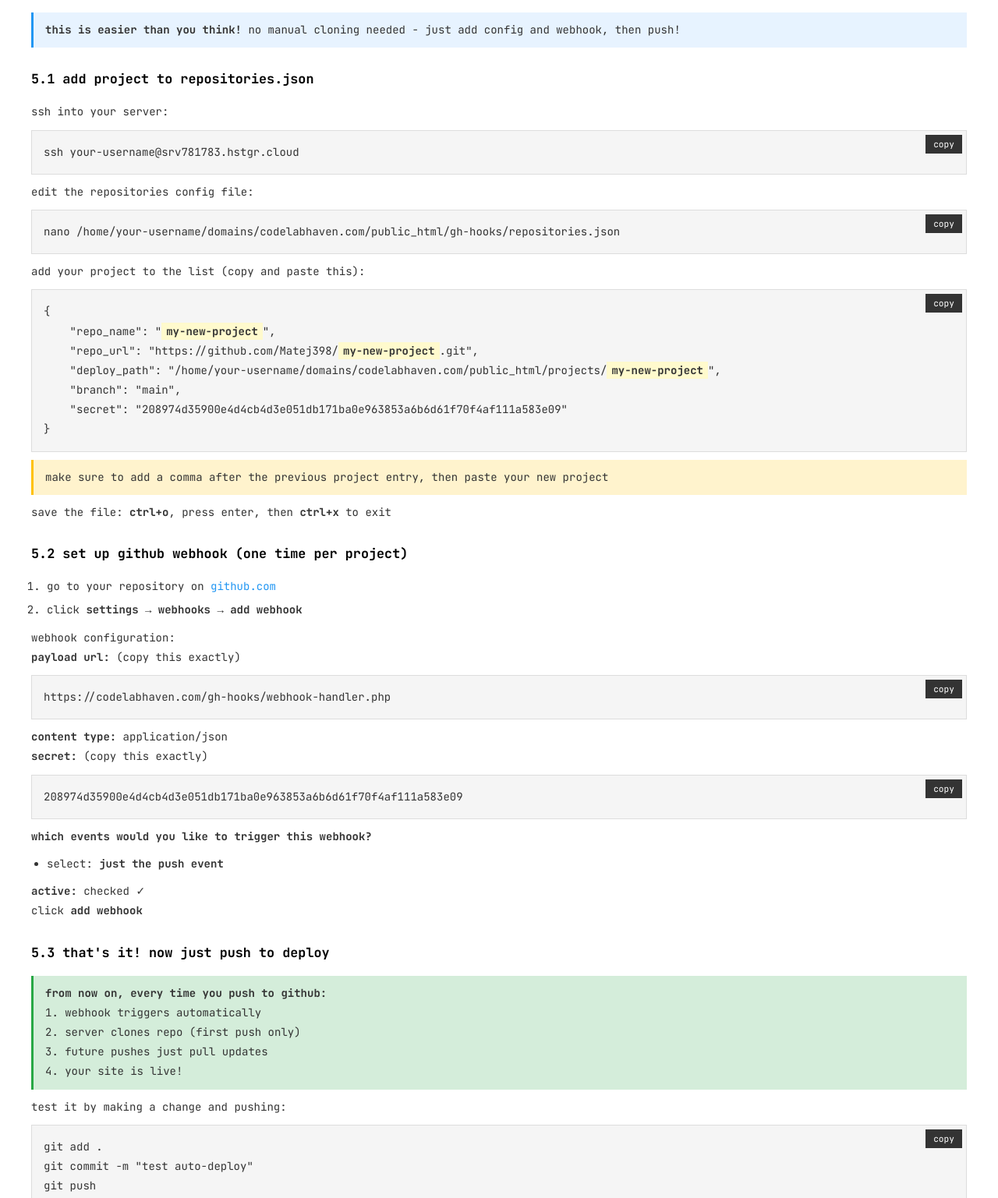
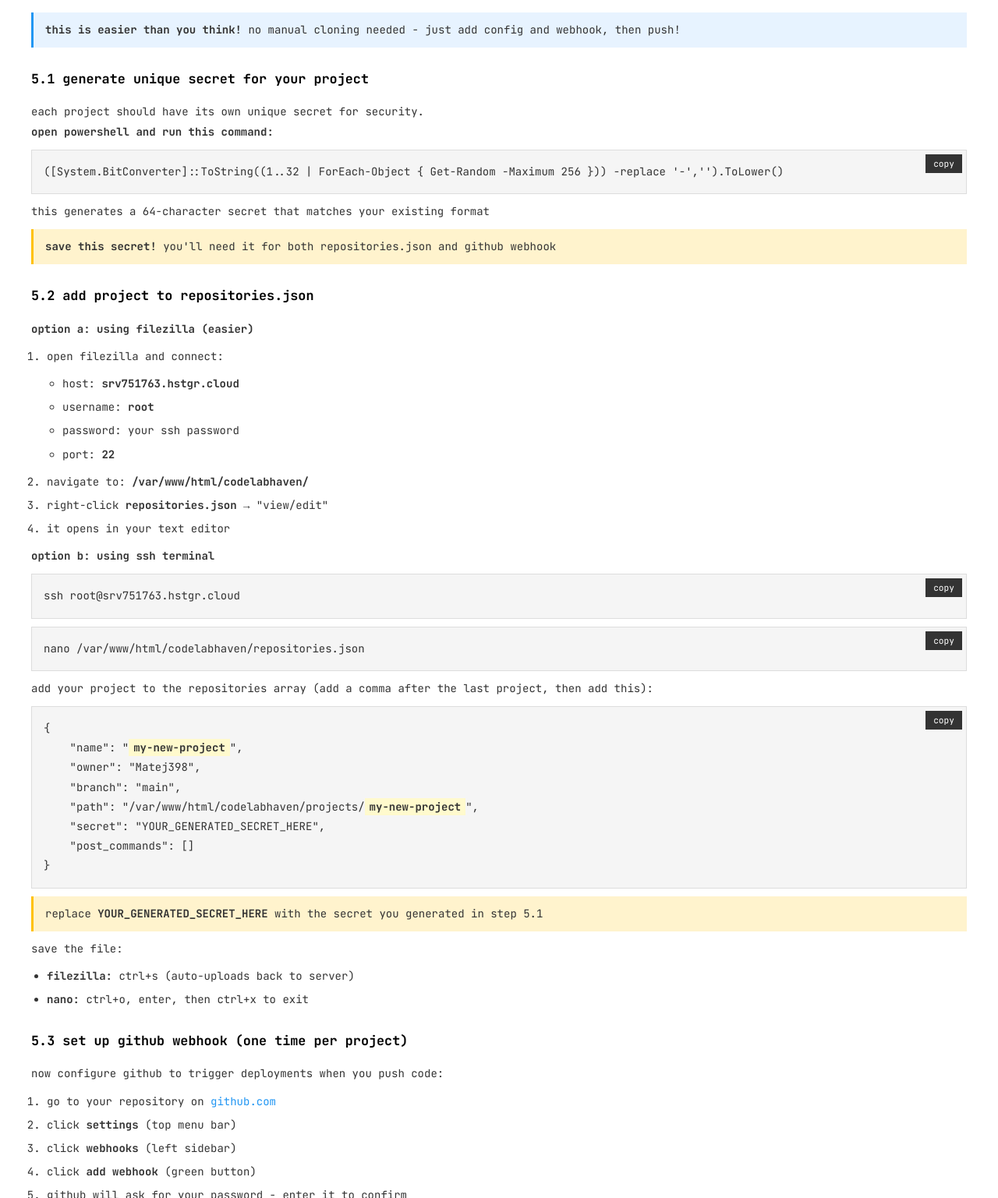
Before and after one commit to Matej398/deployment_guide, a plain HTML site: page index.html in a window 1280 px wide. Shown: the part 2400-3937 px from the top of the page at 78% size. Drawn offline with Linux system fonts and the light colour scheme.

Commit message:
test auto-deploy1

```diff
--- a/index.html
+++ b/index.html
@@ -615,43 +615,82 @@ git push</code>
                 <strong>this is easier than you think!</strong> no manual cloning needed - just add config and webhook, then push!
             </div>
 
-            <h3>5.1 add project to repositories.json</h3>
-            <p>ssh into your server:</p>
+            <h3>5.1 generate unique secret for your project</h3>
+            <p>each project should have its own unique secret for security.</p>
+
+            <p><strong>open powershell and run this command:</strong></p>
             <div class="code-block">
-                <code>ssh your-username@srv781783.hstgr.cloud</code>
+                <code>([System.BitConverter]::ToString((1..32 | ForEach-Object { Get-Random -Maximum 256 })) -replace '-','').ToLower()</code>
                 <button class="copy-btn" onclick="copyCode(this)">copy</button>
             </div>
 
-            <p>edit the repositories config file:</p>
+            <p>this generates a 64-character secret that matches your existing format</p>
+
+            <div class="warning">
+                <strong>save this secret!</strong> you'll need it for both repositories.json and github webhook
+            </div>
+
+            <h3>5.2 add project to repositories.json</h3>
+
+            <p><strong>option a: using filezilla (easier)</strong></p>
+            <ol>
+                <li>open filezilla and connect:
+                    <ul>
+                        <li>host: <strong>srv751763.hstgr.cloud</strong></li>
+                        <li>username: <strong>root</strong></li>
+                        <li>password: your ssh password</li>
+                        <li>port: <strong>22</strong></li>
+                    </ul>
+                </li>
+                <li>navigate to: <strong>/var/www/html/codelabhaven/</strong></li>
+                <li>right-click <strong>repositories.json</strong> → "view/edit"</li>
+                <li>it opens in your text editor</li>
+            </ol>
+
+            <p><strong>option b: using ssh terminal</strong></p>
             <div class="code-block">
-                <code>nano /home/your-username/domains/codelabhaven.com/public_html/gh-hooks/repositories.json</code>
+                <code>ssh root@srv751763.hstgr.cloud</code>
+                <button class="copy-btn" onclick="copyCode(this)">copy</button>
+            </div>
+            <div class="code-block">
+                <code>nano /var/www/html/codelabhaven/repositories.json</code>
                 <button class="copy-btn" onclick="copyCode(this)">copy</button>
             </div>
 
-            <p>add your project to the list (copy and paste this):</p>
+            <p>add your project to the repositories array (add a comma after the last project, then add this):</p>
             <div class="code-block">
                 <code>{
-    "repo_name": "<span class="project-name">my-new-project</span>",
-    "repo_url": "https://github.com/Matej398/<span class="project-name">my-new-project</span>.git",
-    "deploy_path": "/home/your-username/domains/codelabhaven.com/public_html/projects/<span class="project-name">my-new-project</span>",
+    "name": "<span class="project-name">my-new-project</span>",
+    "owner": "Matej398",
     "branch": "main",
-    "secret": "208974d35900e4d4cb4d3e051db171ba0e963853a6b6d61f70f4af111a583e09"
+    "path": "/var/www/html/codelabhaven/projects/<span class="project-name">my-new-project</span>",
+    "secret": "YOUR_GENERATED_SECRET_HERE",
+    "post_commands": []
 }</code>
                 <button class="copy-btn" onclick="copyCode(this)">copy</button>
             </div>
             <div class="warning">
-                make sure to add a comma after the previous project entry, then paste your new project
+                replace <strong>YOUR_GENERATED_SECRET_HERE</strong> with the secret you generated in step 5.1
             </div>
 
-            <p>save the file: <strong>ctrl+o</strong>, press enter, then <strong>ctrl+x</strong> to exit</p>
+            <p>save the file:</p>
+            <ul>
+                <li><strong>filezilla:</strong> ctrl+s (auto-uploads back to server)</li>
+                <li><strong>nano:</strong> ctrl+o, enter, then ctrl+x to exit</li>
+            </ul>
 
-            <h3>5.2 set up github webhook (one time per project)</h3>
+            <h3>5.3 set up github webhook (one time per project)</h3>
+            <p>now configure github to trigger deployments when you push code:</p>
+
             <ol>
                 <li>go to your repository on <a href="https://github.com" target="_blank">github.com</a></li>
-                <li>click <strong>settings</strong> → <strong>webhooks</strong> → <strong>add webhook</strong></li>
+                <li>click <strong>settings</strong> (top menu bar)</li>
+                <li>click <strong>webhooks</strong> (left sidebar)</li>
+                <li>click <strong>add webhook</strong> (green button)</li>
+                <li>github will ask for your password - enter it to confirm</li>
             </ol>
 
-            <p>webhook configuration:</p>
+            <p><strong>webhook configuration:</strong></p>
 
             <p><strong>payload url:</strong> (copy this exactly)</p>
             <div class="code-block">
@@ -659,24 +698,37 @@ git push</code>
                 <button class="copy-btn" onclick="copyCode(this)">copy</button>
             </div>
 
-            <p><strong>content type:</strong> application/json</p>
+            <p><strong>content type:</strong></p>
+            <ul>
+                <li>select: <strong>application/json</strong> from dropdown</li>
+            </ul>
 
-            <p><strong>secret:</strong> (copy this exactly)</p>
+            <p><strong>secret:</strong> (paste the secret you generated in step 5.1)</p>
             <div class="code-block">
-                <code>208974d35900e4d4cb4d3e051db171ba0e963853a6b6d61f70f4af111a583e09</code>
+                <code>paste your unique secret here</code>
                 <button class="copy-btn" onclick="copyCode(this)">copy</button>
+            </div>
+            <div class="warning">
+                <strong>important:</strong> use the SAME secret you put in repositories.json!
             </div>
 
             <p><strong>which events would you like to trigger this webhook?</strong></p>
             <ul>
-                <li>select: <strong>just the push event</strong></li>
+                <li>select: <strong>just the push event</strong> (default option)</li>
             </ul>
 
-            <p><strong>active:</strong> checked ✓</p>
+            <p><strong>active:</strong></p>
+            <ul>
+                <li>make sure the checkbox is <strong>checked ✓</strong></li>
+            </ul>
 
-            <p>click <strong>add webhook</strong></p>
+            <p>click the green <strong>add webhook</strong> button at the bottom</p>
 
-            <h3>5.3 that's it! now just push to deploy</h3>
+            <div class="success">
+                webhook created! github will now notify your server every time you push code
+            </div>
+
+            <h3>5.4 that's it! now just push to deploy</h3>
             <div class="success">
                 <strong>from now on, every time you push to github:</strong><br>
                 1. webhook triggers automatically<br>
@@ -766,14 +818,22 @@ git push</code>
             <h3>webhook not triggering</h3>
             <p>diagnostics:</p>
             <ol>
-                <li>github -> settings -> webhooks -> recent deliveries (check for errors)</li>
-                <li>verify webhook url is correct: https://codelabhaven.com/gh-hooks/webhook-handler.php</li>
-                <li>check that secret matches: 208974d35900e4d4cb4d3e051db171ba0e963853a6b6d61f70f4af111a583e09</li>
-                <li>ssh to server and check logs:
+                <li>github → settings → webhooks → recent deliveries (check for errors)</li>
+                <li>verify webhook url is correct: <strong>https://codelabhaven.com/gh-hooks/webhook-handler.php</strong></li>
+                <li>verify secret matches between repositories.json and github webhook</li>
+                <li>check server logs via ssh:
                     <div class="code-block">
-                        <code>tail -f /home/your-username/domains/codelabhaven.com/public_html/gh-hooks/deploy.log</code>
+                        <code>ssh root@srv751763.hstgr.cloud
+tail -f /var/www/html/codelabhaven/gh-hooks/deploy.log</code>
                         <button class="copy-btn" onclick="copyCode(this)">copy</button>
                     </div>
+                </li>
+                <li>test webhook manually in github:
+                    <ul>
+                        <li>go to settings → webhooks → click your webhook</li>
+                        <li>scroll down to "recent deliveries"</li>
+                        <li>click "redeliver" on any delivery to test</li>
+                    </ul>
                 </li>
             </ol>
 
@@ -804,8 +864,9 @@ git push</code>
         </div>
 
         <hr>
-        <p>system: vs code -> mamp -> github -> hostinger vps (srv781783.hstgr.cloud)</p>
+        <p>system: vs code -> mamp -> github -> hostinger vps (srv751763.hstgr.cloud)</p>
         <p>webhook: https://codelabhaven.com/gh-hooks/webhook-handler.php</p>
+        <p>config: /var/www/html/codelabhaven/repositories.json</p>
         <p>status: operational ✓</p>
     </div>
 
```
